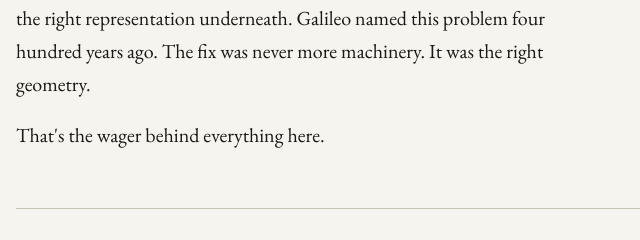
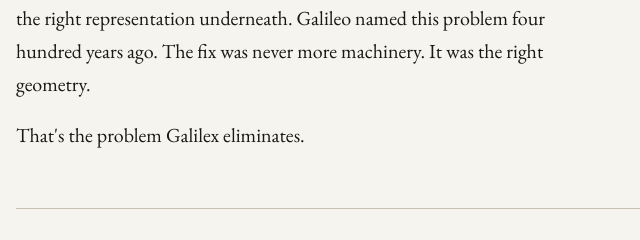
Before and after one commit to jmnservers/nechleba.com, a plain HTML site: page index.html in a window 1280 px wide. Shown: the part 861-1101 px from the top of the page, 284-924 px from the left. Drawn offline with nearby package versions, Linux system fonts and the light colour scheme.

Commit message:
Epicycle closing line: That's the problem Galilex eliminates.

```diff
--- a/index.html
+++ b/index.html
@@ -273,7 +273,7 @@
     <p class="section-label">What an epicycle is</p>
     <p>An epicycle is everything that happens between when you ask a question and when you get an answer.</p>
     <p>Most systems today are stacks of epicycles &mdash; retries, tool-calling loops, context stuffing, retrieval hacks &mdash; elaborate machinery compensating for not having the right representation underneath. Galileo named this problem four hundred years ago. The fix was never more machinery. It was the right geometry.</p>
-    <p>That's the wager behind everything here.</p>
+    <p>That's the problem Galilex eliminates.</p>
   </div>
 
   <hr class="rule">
```
